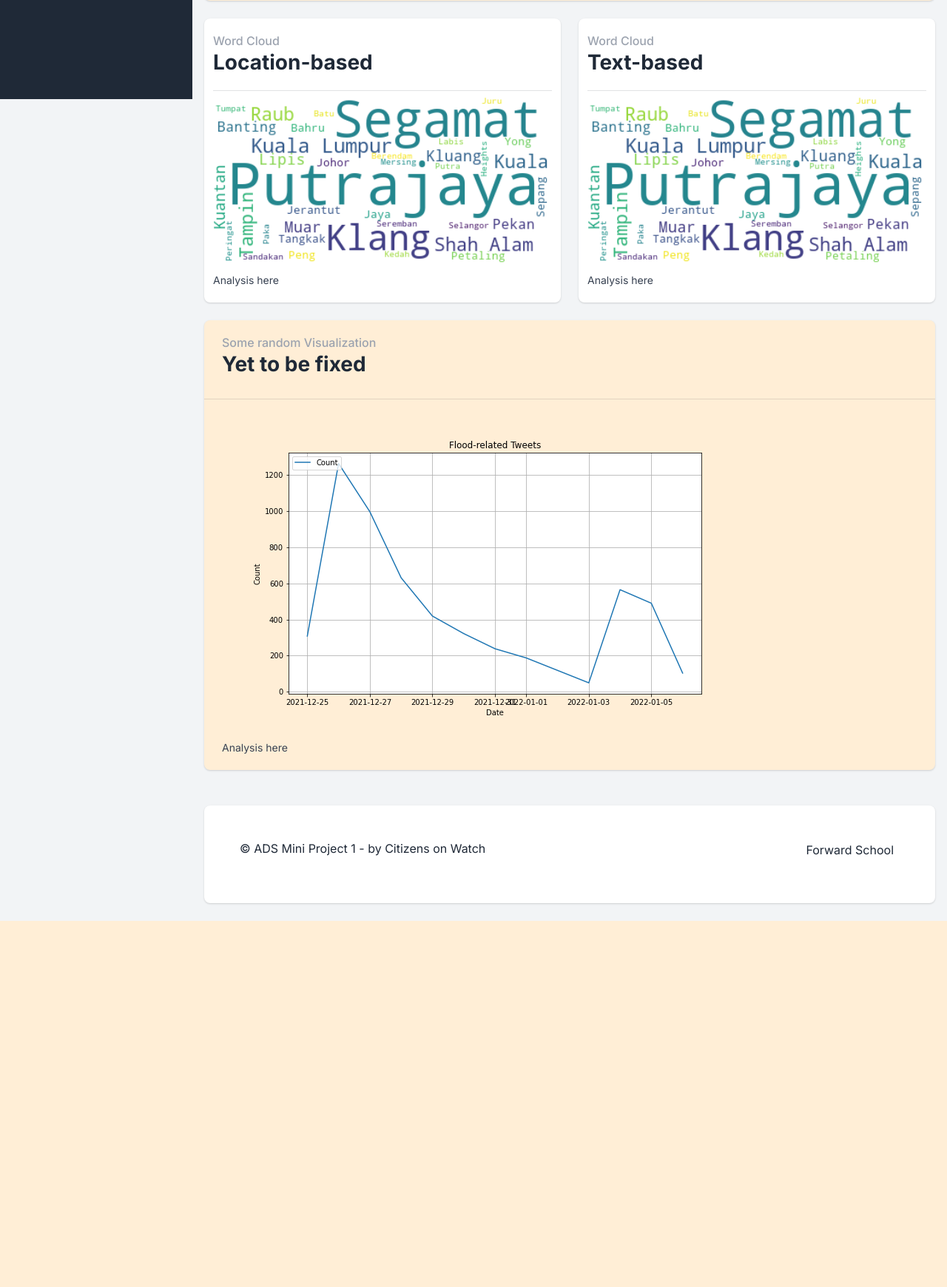
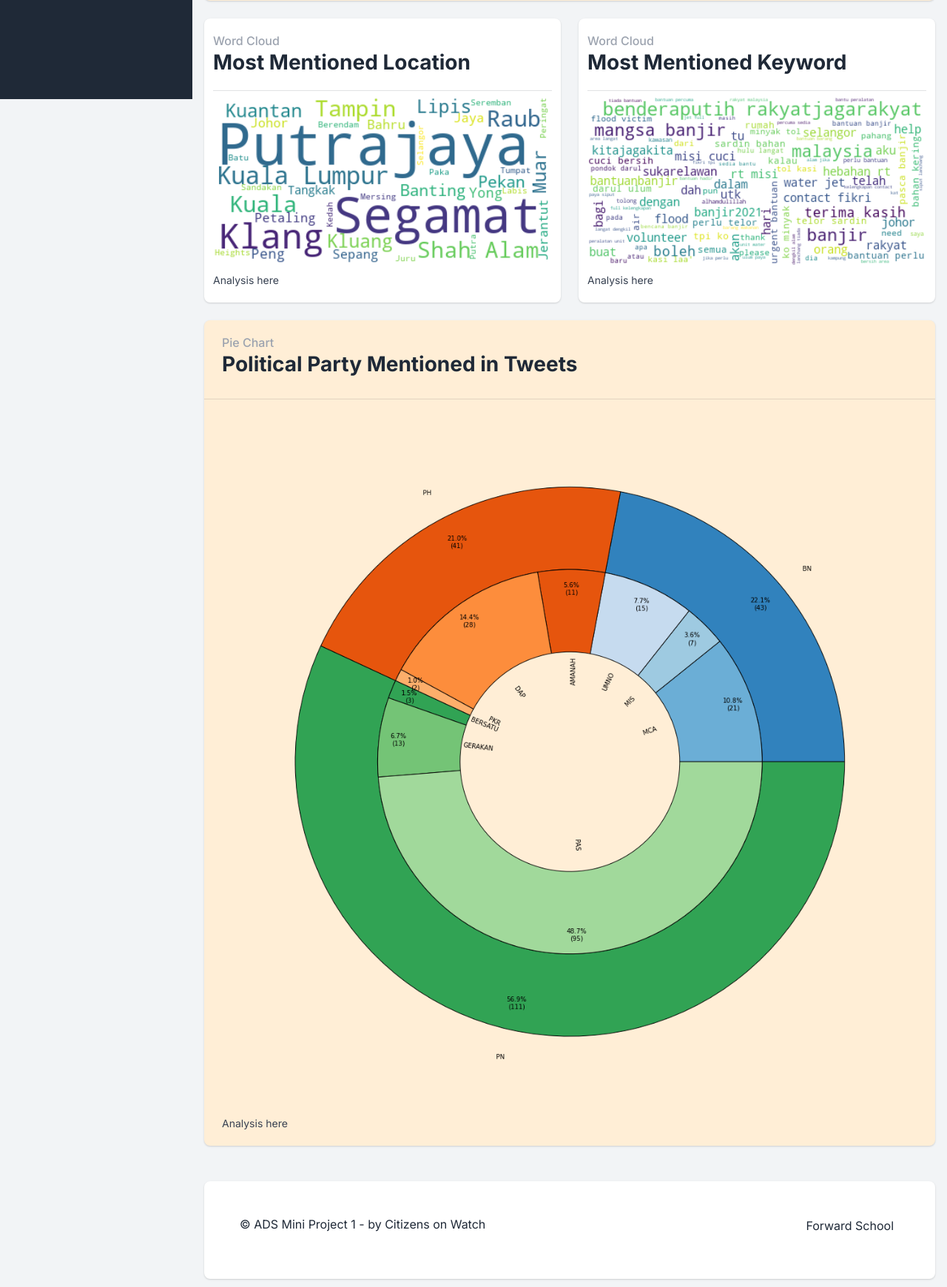
Before and after one commit to wilsonkw97/WeWarnYou, a Django app: page /dashboard.html in a window 1280 px wide. Shown: the part 666-2406 px from the top of the page at 74% size. Before the commit the page ends 1911 px from the top, so only its background shows below. Run offline with Django 3.2, Linux system fonts and the light colour scheme; a user stored in the database is signed in; some libraries are stand-ins or nearby versions.

Commit message:
Added keyword wordcloud, party mentioned pie chart and update dashboard html

```diff
--- a/django-volt-dashboard/apps/templates/home/dashboard.html
+++ b/django-volt-dashboard/apps/templates/home/dashboard.html
@@ -32,8 +32,8 @@
                             <div class="d-none d-sm-block">
                                 <h2 class="h6 text-gray-400 mb-0">Word Cloud</h2>
                                 <h3 class="fw-extrabold mb-2" style="border-bottom: 0.0625rem solid rgba(17, 24, 39, 0.125);
-                                padding-bottom: 20px;">Location-based</h3>
-                                <img class="rounded" alt="Image placeholder" src="/static/assets/location-wc.png" style="width: 100%;">
+                                padding-bottom: 20px;">Most Mentioned Location</h3>
+                                <img class="rounded" alt="Image placeholder" src="/static/assets/wc-location.png" style="width: 100%;">
                                 <div class="small mt-2">
                                     <span class="fw-normal me-2">Analysis here</span>
                                 </div>
@@ -51,8 +51,8 @@
                             <div class="d-none d-sm-block">
                                 <h2 class="h6 text-gray-400 mb-0">Word Cloud</h2>
                                 <h3 class="fw-extrabold mb-2" style="border-bottom: 0.0625rem solid rgba(17, 24, 39, 0.125);
-                                padding-bottom: 20px;">Text-based</h3>
-                                <img class="rounded" alt="Image placeholder" src="/static/assets/location-wc.png" style="width: 100%;">
+                                padding-bottom: 20px;">Most Mentioned Keyword</h3>
+                                <img class="rounded" alt="Image placeholder" src="/static/assets/wc-word.png" style="width: 100%;">
                             </div>
                             <div class="small mt-2">
                                 <span class="fw-normal me-2">Analysis here</span>
@@ -68,12 +68,12 @@
             <div class="card bg-yellow-100 border-0 shadow">
                 <div class="card-header d-sm-flex flex-row align-items-center flex-0">
                     <div class="d-block mb-3 mb-sm-0">
-                        <h2 class="h6 text-gray-400 mb-0">Some random Visualization</h2>
-                        <h3 class="fw-extrabold mb-2">Yet to be fixed</h3>
+                        <h2 class="h6 text-gray-400 mb-0">Pie Chart</h2>
+                        <h3 class="fw-extrabold mb-2">Political Party Mentioned in Tweets</h3>
                     </div>
                 </div>
                 <div class="card-body">
-                    <img class="rounded" alt="Image placeholder" src="/static/assets/flood-trend.png">
+                    <img class="rounded" alt="Image placeholder" src="/static/assets/pc-party.png">
                     <div class="small mt-2">
                         <span class="fw-normal me-2">Analysis here</span>
                     </div>
```
Also changed, not shown: django-volt-dashboard/apps/static/assets/location-wc.png (deleted), django-volt-dashboard/apps/static/assets/pc-party.png (added), django-volt-dashboard/apps/static/assets/wc-location.png (added), django-volt-dashboard/apps/static/assets/wc-word.png (added), 1 other file.
